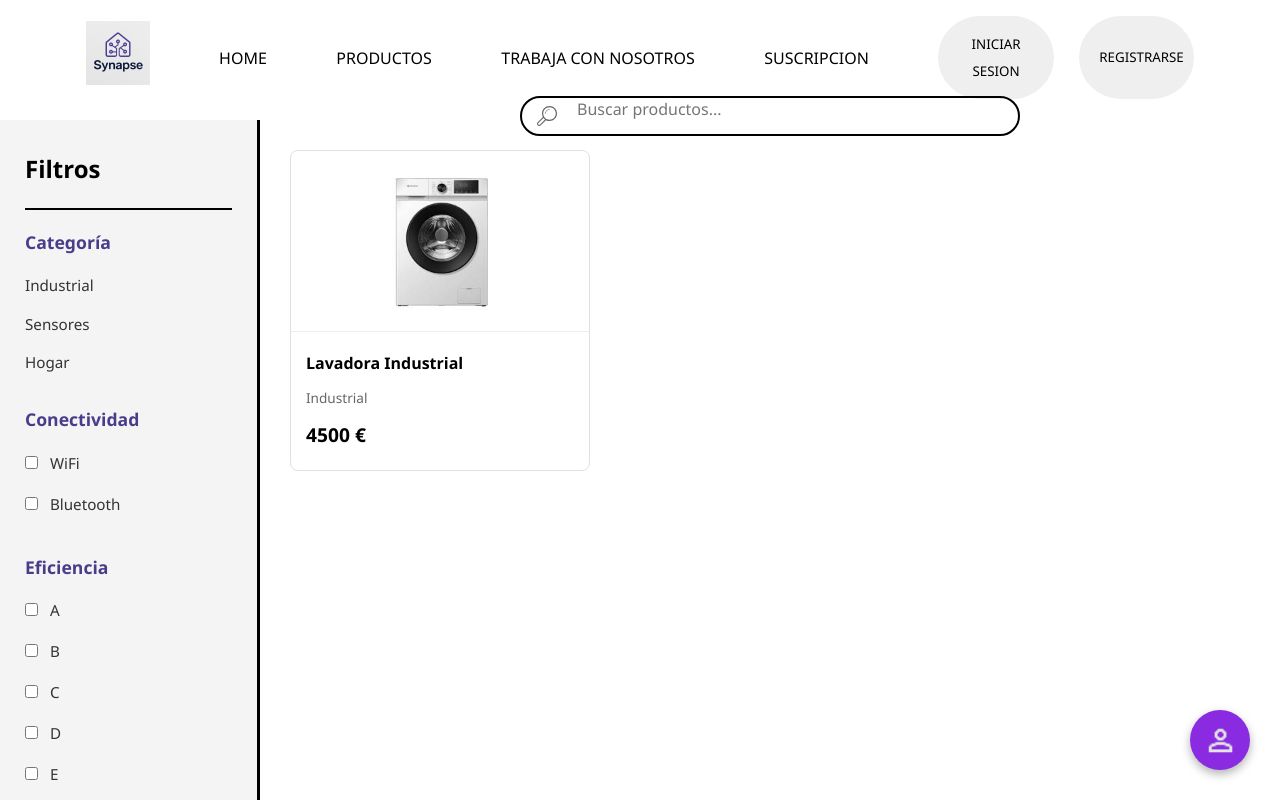
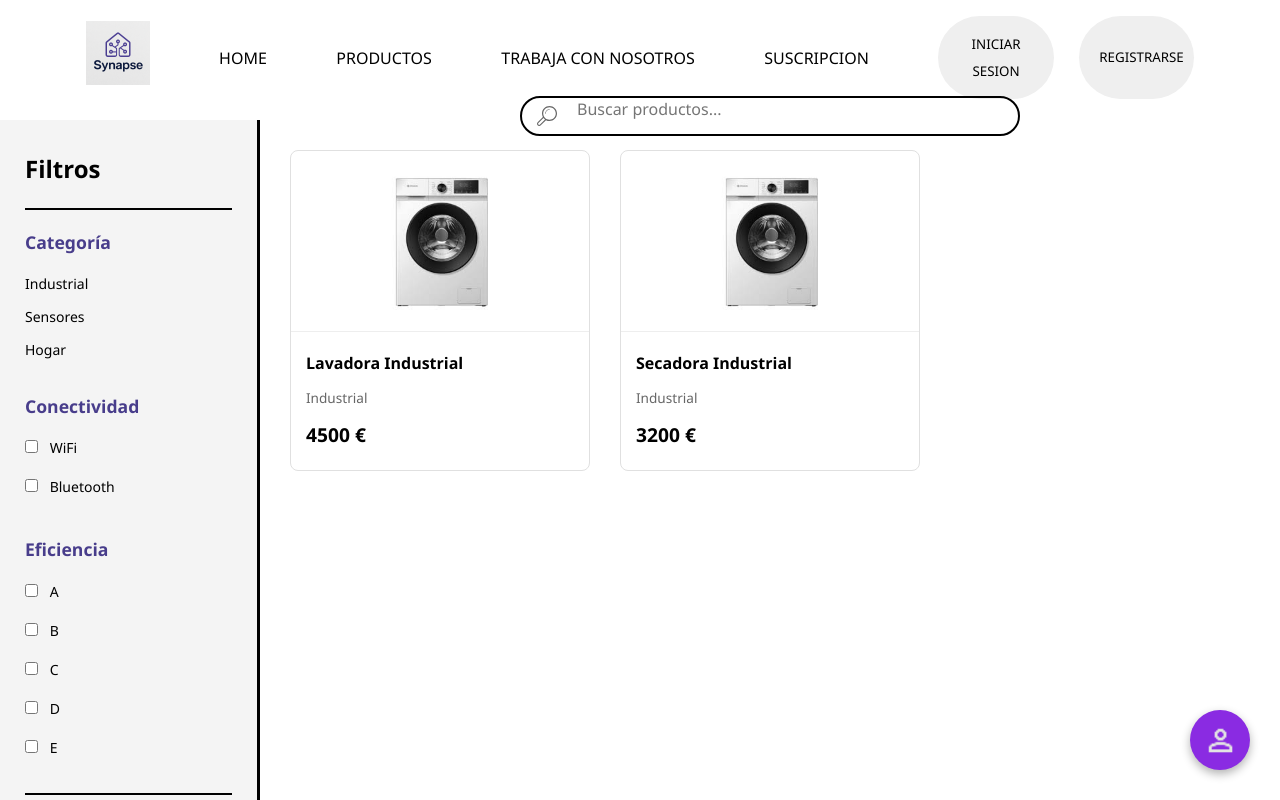
Before and after one commit to SynapseDevTeam/front_web, a React (Create React App) app in the folder front_synapse/: page /productos in a window 1280 px wide. Shown: the top 800 px of the page. Built offline with nearby package versions, Linux system fonts and the light colour scheme.

Commit message:
filtrado de productos

```diff
--- a/front_synapse/src/productos/Productos.js
+++ b/front_synapse/src/productos/Productos.js
@@ -8,16 +8,96 @@ import imagen from './imgLavadora.jpg';
 
 function Productos() {
 
-
   const [productos] = useState([
     {
       id: 1,
       nombre: "Lavadora Industrial",
       info: "Industrial",
       precio: 4500,
-      imagen: imagen
+      imagen: imagen,
+      conectividad: ["WiFi"],
+      Eficiencia: "A"
+    },
+    {
+      id: 2,
+      nombre: "Secadora Industrial",
+      info: "Industrial",
+      precio: 3200,
+      imagen: imagen,
+      conectividad: ["Bluetooth"],
+      Eficiencia: "B"
     }
   ]);
+
+  // --- ESTADOS ---
+
+  // 1. Estado para la barra de búsqueda
+  const [busqueda, setBusqueda] = useState("");
+
+  // 2. Estado para los filtros de Conectividad
+  const [filtrosConectividad, setFiltrosConectividad] = useState({
+    wifi: false,
+    bluetooth: false
+  });
+
+  // 3. Estado para los filtros de Eficiencia
+  const [filtrosEficiencia, setFiltrosEficiencia] = useState({
+    A: false, B: false, C: false, D: false, E: false
+  });
+
+  // --- MANEJADORES ---
+
+  // Cambio en la barra de búsqueda
+  const handleSearchChange = (e) => {
+    setBusqueda(e.target.value);
+  };
+
+  // Cambio en checkboxes de Conectividad
+  const handleConectividadChange = (e) => {
+    const { name, checked } = e.target;
+    setFiltrosConectividad({
+      ...filtrosConectividad,
+      [name]: checked
+    });
+  };
+
+  // Cambio en checkboxes de Eficiencia
+  const handleEficienciaChange = (e) => {
+    const { name, checked } = e.target;
+    setFiltrosEficiencia({
+      ...filtrosEficiencia,
+      [name]: checked
+    });
+  };
+
+  // --- LÓGICA DE FILTRADO ---
+
+  const productosFiltrados = productos.filter((producto) => {
+    // 1. Filtro por Buscador
+    const coincideBusqueda = producto.nombre.toLowerCase().includes(busqueda.toLowerCase());
+
+    // 2. Filtro por Conectividad
+    // Verificamos si los filtros están activos. Si están activos, el producto debe tener esa tecnología.
+    const filtroWifi = filtrosConectividad.wifi
+    ? producto.conectividad.some(c => c.toLowerCase() === 'wifi')
+        : true;
+    const filtroBluetooth = filtrosConectividad.bluetooth
+        ? producto.conectividad.some(c => c.toLowerCase() === 'bluetooth')
+        : true;
+
+    // 3. Filtro por Eficiencia
+    const hayFiltroEficienciaActivo = Object.values(filtrosEficiencia).some(val => val === true);
+    let coincideEficiencia = true;
+
+    if (hayFiltroEficienciaActivo) {
+        // Verifica si la eficiencia del producto está marcada como true en el estado
+        coincideEficiencia = filtrosEficiencia[producto.Eficiencia];
+    }
+
+    // El producto pasa si cumple TODAS las condiciones
+    return coincideBusqueda && filtroWifi && filtroBluetooth && coincideEficiencia;
+  });
+
   return (
     <div className="layout">
 
@@ -34,34 +114,53 @@ const [productos] = useState([
             <p>Hogar</p>
         </div>
 
-{/* MIRAR A VER SI LO PUEDO HACER CON UNA CLASE  */}
 <div className="filtro-grupo">
     <h4>Conectividad</h4>
-            <label style={{display: 'block', marginBottom: '5px'}}>
-                <input type="checkbox" style={{marginRight: '8px'}} /> WiFi
-            </label>
-            <label style={{display: 'block', marginBottom: '5px'}}>
-                <input type="checkbox" style={{marginRight: '8px'}} /> Bluetooth
+
+    <label className="filtro-label">
+        <input type="checkbox" className="filtro-input" name="wifi"                           // <--- IMPORTANTE
+                    checked={filtrosConectividad.wifi}
+                    onChange={handleConectividadChange} /> WiFi
     </label>
 
+    <label className="filtro-label">
+        <input type="checkbox" className="filtro-input" name="bluetooth"                           // <--- IMPORTANTE
+                    checked={filtrosConectividad.bluetooth}
+                    onChange={handleConectividadChange}/> Bluetooth
+    </label>
 </div>
 
 <div className="filtro-grupo">
     <h4>Eficiencia</h4>
-            <label style={{display: 'block', marginBottom: '5px'}}>
-                <input type="checkbox" style={{marginRight: '8px'}} /> A
+
+    <label className="filtro-label">
+        <input type="checkbox" className="filtro-input"name="A"                      // <--- IMPORTANTE
+                    checked={filtrosEficiencia.A}
+                    onChange={handleEficienciaChange} /> A
     </label>
-            <label style={{display: 'block', marginBottom: '5px'}}>
-                <input type="checkbox" style={{marginRight: '8px'}} /> B
+
+    <label className="filtro-label">
+        <input type="checkbox" className="filtro-input"name="B"                      // <--- IMPORTANTE
+                    checked={filtrosEficiencia.B}
+                    onChange={handleEficienciaChange} /> B
     </label>
-            <label style={{display: 'block', marginBottom: '5px'}}>
-                <input type="checkbox" style={{marginRight: '8px'}} /> C
+
+    <label className="filtro-label">
+        <input type="checkbox" className="filtro-input"name="C"                      // <--- IMPORTANTE
+                    checked={filtrosEficiencia.C}
+                    onChange={handleEficienciaChange} /> C
     </label>
-            <label style={{display: 'block', marginBottom: '5px'}}>
-                <input type="checkbox" style={{marginRight: '8px'}} /> D
+
+    <label className="filtro-label">
+        <input type="checkbox" className="filtro-input" name="D"                      // <--- IMPORTANTE
+                    checked={filtrosEficiencia.D}
+                    onChange={handleEficienciaChange} /> D
     </label>
-            <label style={{display: 'block', marginBottom: '5px'}}>
-                <input type="checkbox" style={{marginRight: '8px'}} /> E
+
+    <label className="filtro-label">
+        <input type="checkbox" className="filtro-input" name="E"                      // <--- IMPORTANTE
+                    checked={filtrosEficiencia.E}
+                    onChange={handleEficienciaChange} /> E
     </label>
 </div>
 
@@ -70,18 +169,20 @@ const [productos] = useState([
 
       <main className="main-content">
 
+
         {/* BUSCADOR */}
         <header className="header-search">
             <div className="search-bar">
                 <img src={iconoBusqueda} alt="Buscar" className="icon" />
-                <input type="text" placeholder="Buscar productos..." />
+                <input type="text" placeholder="Buscar productos..." value={busqueda}                 // <--- IMPORTANTE
+                    onChange={handleSearchChange}/>
             </div>
         </header>
 
         {/* productos */}
       <div className="grid-productos">
 
-          {productos.map((item) => (
+          {productosFiltrados.map((item) => (
             <div key={item.id} className="product-card">
 
               {/*img producto */}
--- a/front_synapse/src/productos/productos.css
+++ b/front_synapse/src/productos/productos.css
@@ -7,9 +7,7 @@
   font-family: 'Segoe UI', Tahoma, Geneva, Verdana, sans-serif;
 }
 
-/*
-   LAYOUT PRINCIPAL
-    */
+
 .layout {
   display: flex;
   min-height: 100vh;
@@ -54,9 +52,14 @@
 
 .filtro-grupo p,
 .filtro-grupo label {
-  margin-bottom: 8px;
-  font-size: 0.95rem;
-  color: #333;
+  display: block;
+  margin-bottom: 5px;
+  cursor: pointer;
+  font-size: 14px;
+}
+
+.filtro-input {
+  margin-right: 8px;
   cursor: pointer;
 }
 
```
Lines whose indentation alone changed are shown as unchanged.
